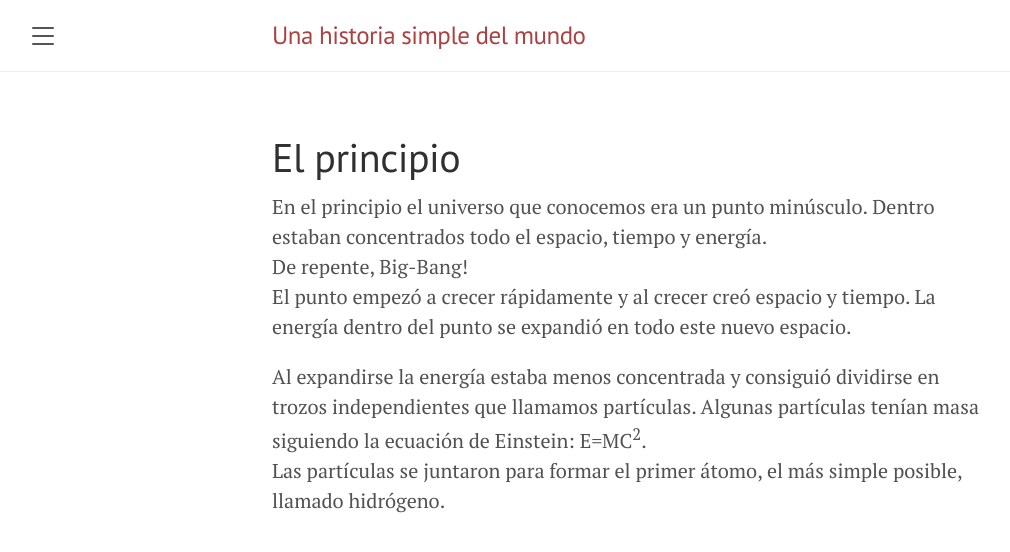
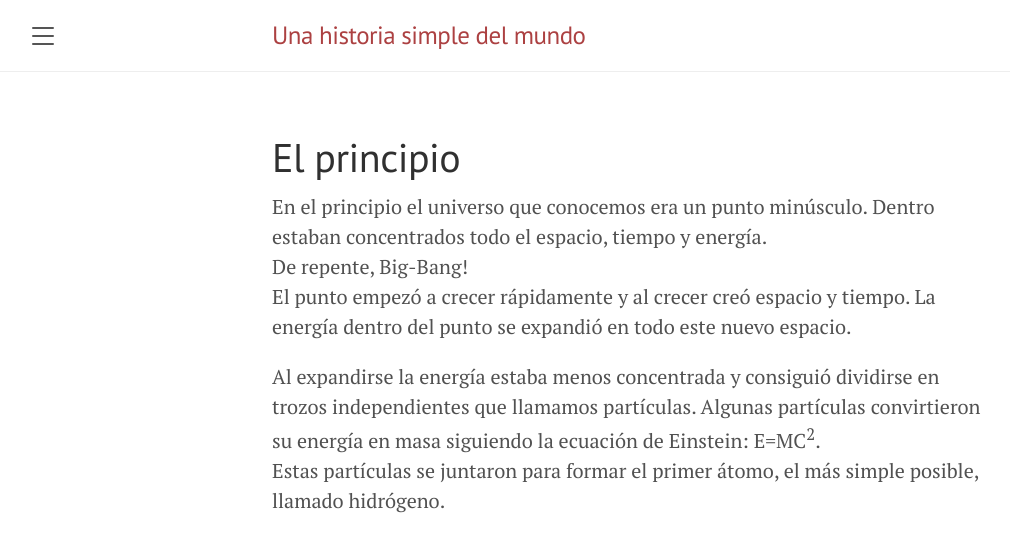
Before and after one commit to JordiPolo/simplehistory, a Jekyll site: the page built from 01_el_principio.md, in a window 1280 px wide, cut to the strip 0-552 px from the top of the page. Shown: the whole strip, without its empty margins (8-1018 px from the left). Built offline with Jekyll 4.4.1, drawn with Linux system fonts in a browser that asks for light colours.

Commit message:
Update 01_el_principio.md

```diff
--- a/01_el_principio.md
+++ b/01_el_principio.md
@@ -8,8 +8,8 @@ De repente, Big-Bang!
 El punto empezó a crecer rápidamente y al crecer creó espacio y tiempo. La energía dentro del punto se expandió en todo este nuevo espacio.
 
 Al expandirse la energía estaba menos concentrada y consiguió dividirse en trozos independientes que llamamos partículas.
-Algunas partículas tenían masa siguiendo la ecuación de Einstein:  E=MC<sup>2</sup>.
-Las partículas se juntaron para formar el primer átomo, el más simple posible, llamado hidrógeno.
+Algunas partículas convirtieron su energía en masa siguiendo la ecuación de Einstein:  E=MC<sup>2</sup>.
+Estas partículas se juntaron para formar el primer átomo, el más simple posible, llamado hidrógeno.
 <figure>
     <img src="https://lh4.googleusercontent.com/mXmOVp2yacibMZpjERlAK6ZNU9kun2Y8umJnRmZeK1IHtZREQomGnpt1ztZoN-ih1uHx7K8IMfBwz7RuswjuWcpGeXuhdSe_sfzsOPgdA7tCpSYo9JKOdICCUndmJMkZ6n4XpYkv" width="200" height="200" />
     <figcaption>Fig 1: átomo de hidrógeno</figcaption>
```
